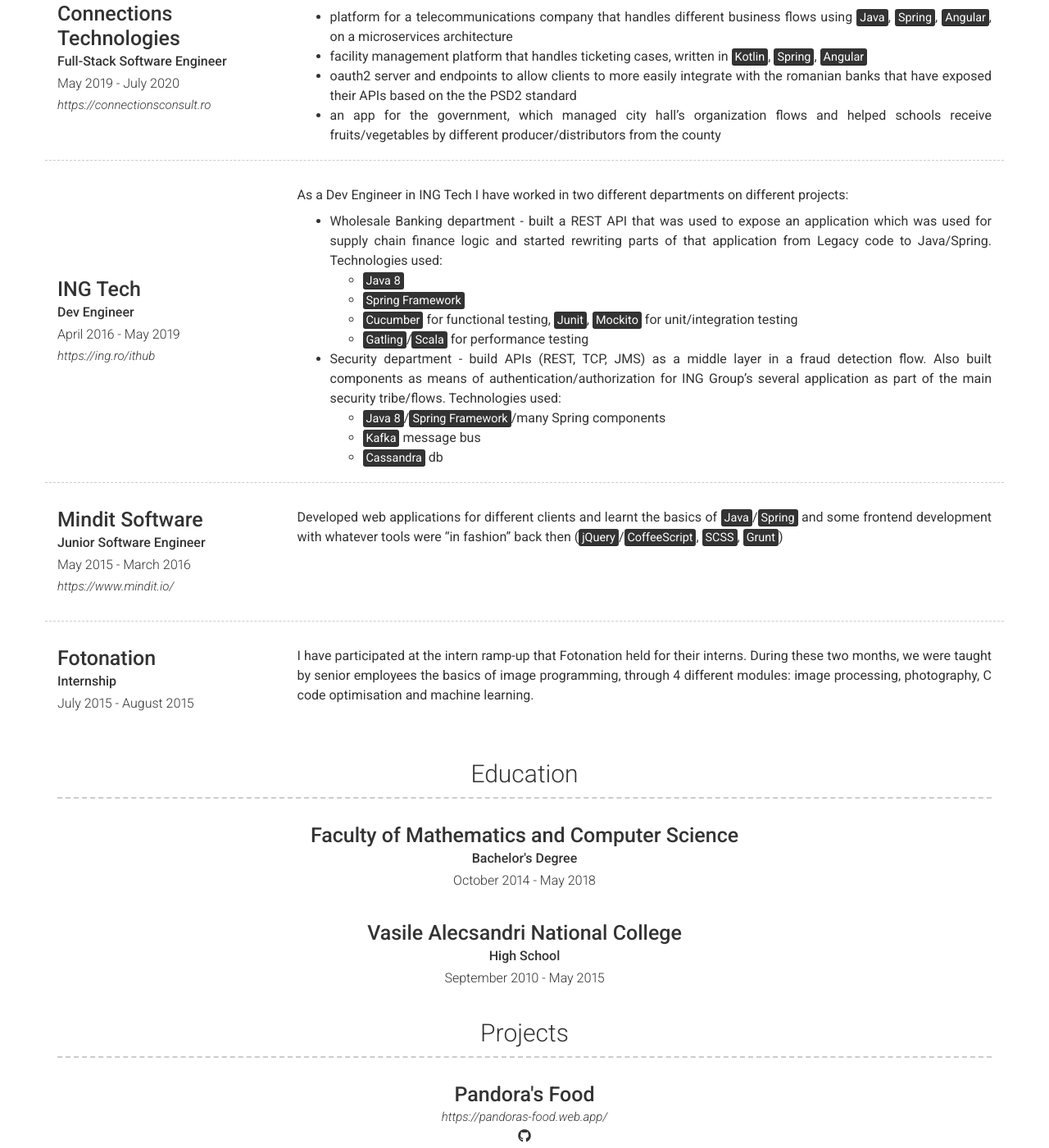
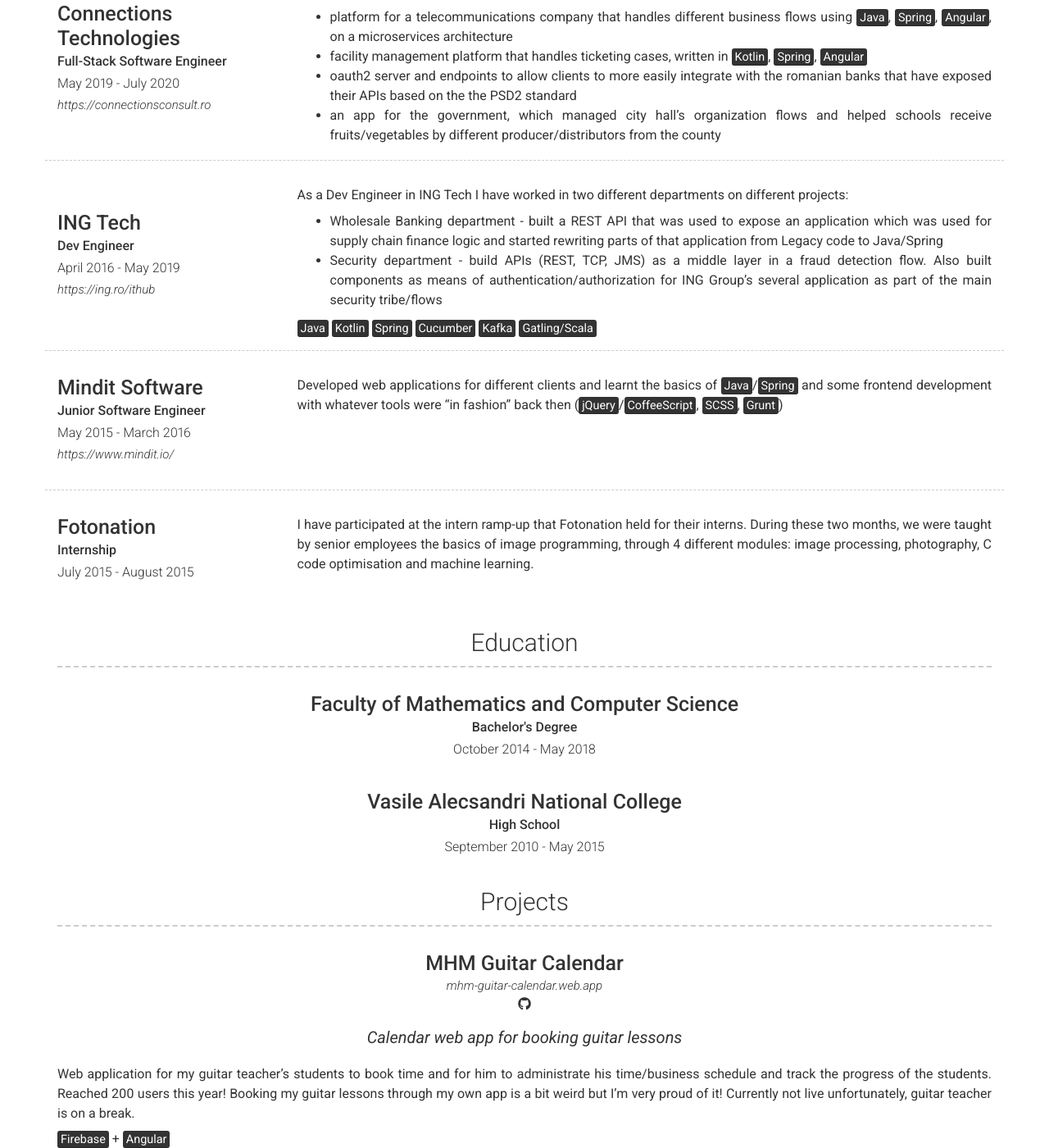
Before and after one commit to Vlad-Olaru/cv, a Jekyll site: the page built from index.md, in a window 1280 px wide and 1400 px high, scrolled down 1401 px. Shown: the whole window at 82% size. Built offline with Jekyll 4.4.1, drawn with Linux system fonts in a browser that asks for light colours; nearby versions of some CDN libraries; some of the changed text lies outside the part shown.

```diff
--- a/_config.yml
+++ b/_config.yml
@@ -27,16 +27,11 @@ additional_links:
 # about_title: About Me (Use this to override about section title)
 about_profile_image: images/profile.jpg
 about_content: |
-  I am a passionate and energetic software engineer who thrives in this field. Over the course of my journey in this domain,
-  I've cultivated new skills and abilities, forged friendships and gained valuable insights about myself. Fast-learner,
-  eager to improve, I enjoy the programming life-style. What truly excites me is witnessing a project evolve into a functional
-  application, watching all the hard work materialize into a tangible product.
-
-  Currently, my expertise primarily revolves around the following technologies:
-  <mark>Kotlin</mark>
-  <mark>Java</mark>
-  <mark>Spring</mark>
-  <mark>Angular</mark>
+  Software engineer with 10 years of experience building robust backend systems and full-stack applications.
+  Skilled in <mark>Java</mark>, <mark>Kotlin</mark>, <mark>Angular</mark> and <mark>Spring framework</mark>,
+  with expertise in microservices and cloud platforms (GCP, Azure).
+  A collaborative and adaptable developer who enjoys solving complex problems, mentoring teammates
+  and turning ideas into reliable, user-focused software.
 content:
   - title: Experience
     layout: list
@@ -45,7 +40,7 @@ content:
         border: weak
         title: Aeris
         sub_title: Software Engineer
-        caption: January 2024 - Present
+        caption: January 2024 - January 2025
         link: https://www.aeris.com/
         description: |
           Getting to the finishing line a huge microservice-architecture app that will be used by a multinational
@@ -126,17 +121,16 @@ content:
           As a Dev Engineer in ING Tech I have worked in two different departments on different projects:
 
           - Wholesale Banking department - built a REST API that was used to expose an application which was used for supply chain
-          finance logic and started rewriting parts of that application from Legacy code to Java/Spring. Technologies used:
-            - <mark>Java 8</mark>
-            - <mark>Spring Framework</mark>
-            - <mark>Cucumber</mark> for functional testing, <mark>Junit</mark>, <mark>Mockito</mark> for unit/integration testing
-            - <mark>Gatling</mark>/<mark>Scala</mark> for performance testing
+          finance logic and started rewriting parts of that application from Legacy code to Java/Spring
+          - Security department - build APIs (REST, TCP, JMS) as a middle layer in a fraud detection flow. Also built components as means of
+          authentication/authorization for ING Group's several application as part of the main security tribe/flows
 
-          - Security department - build APIs (REST, TCP, JMS) as a middle layer in a fraud detection flow. Also built components as means of
-          authentication/authorization for ING Group's several application as part of the main security tribe/flows. Technologies used:
-            - <mark>Java 8</mark>/<mark>Spring Framework</mark>/many Spring components
-            - <mark>Kafka</mark> message bus
-            - <mark>Cassandra</mark> db
+          <mark>Java</mark>
+          <mark>Kotlin</mark>
+          <mark>Spring</mark>
+          <mark>Cucumber</mark>
+          <mark>Kafka</mark>
+          <mark>Gatling/Scala</mark>
       - layout: left
         border: weak
         title: Mindit Software
@@ -170,18 +164,6 @@ content:
     content:
       - layout: top-middle
         border: weak
-        title: Pandora's Food
-        link: https://pandoras-food.web.app/
-        additional_links:
-          - title: Vlad-Olaru/pandoras-food
-            icon: fab fa-github
-            url: https://github.com/Vlad-Olaru/pandoras-food
-        quote: >
-          Restaurant's weekly menu mini web-app
-        description: |
-          <mark>Firebase</mark> + <mark>Tailwind</mark>
-      - layout: top-middle
-        border: weak
         title:  MHM Guitar Calendar
         link: mhm-guitar-calendar.web.app
         additional_links:
@@ -192,8 +174,8 @@ content:
           Calendar web app for booking guitar lessons
         description: |
           Web application for my guitar teacher's students to book time and for him to administrate his time/business schedule
-          and track the progress of the students. Booking my guitar lessons through my own app
-          is a bit weird but I'm very proud of it!
+          and track the progress of the students. Reached 200 users this year! Booking my guitar lessons through my own app
+          is a bit weird but I'm very proud of it! Currently not live unfortunately, guitar teacher is on a break.
 
           <mark>Firebase</mark> + <mark>Angular</mark>
       - layout: top-middle
@@ -210,6 +192,19 @@ content:
           Presentation website for a friend's business
 
           <mark>Tailwind CSS</mark> + plain <mark>JS</mark>
+      - layout: top-middle
+        border: weak
+        title: Pandora's Food
+        link: https://github.com/Vlad-Olaru/pandoras-food
+        additional_links:
+          - title: Vlad-Olaru/pandoras-food
+            icon: fab fa-github
+            url: https://github.com/Vlad-Olaru/pandoras-food
+        quote: >
+          Restaurant's weekly menu mini web-app
+        description: |
+          Currently not live since the restaurant closed down.
+          <mark>Firebase</mark> + <mark>Tailwind</mark>
       - layout: top-middle
         border: weak
         title: Cinemagic
@@ -239,7 +234,18 @@ content:
           products, make orders, book tables, request ingredients for current stocks and many more. We have used many
           technologies such as <mark>Spring Security</mark>, <mark>Spring MVC Framework</mark>, <mark>Thymeleaf</mark>,
           <mark>Maven</mark>, <mark>Flyway</mark>.
-
+  - title: Languages
+    layout: list
+    content:
+      - layout: top-middle
+        title: Romanian
+        caption: native
+      - layout: top-middle
+        title: English
+        caption: Certified C1
+      - layout: top-middle
+        title: German
+        caption: Self-assessed B1-B2
   - title: When I'm not working
     layout: text
     content: |
```
Also changed, not shown: 1 other file.
